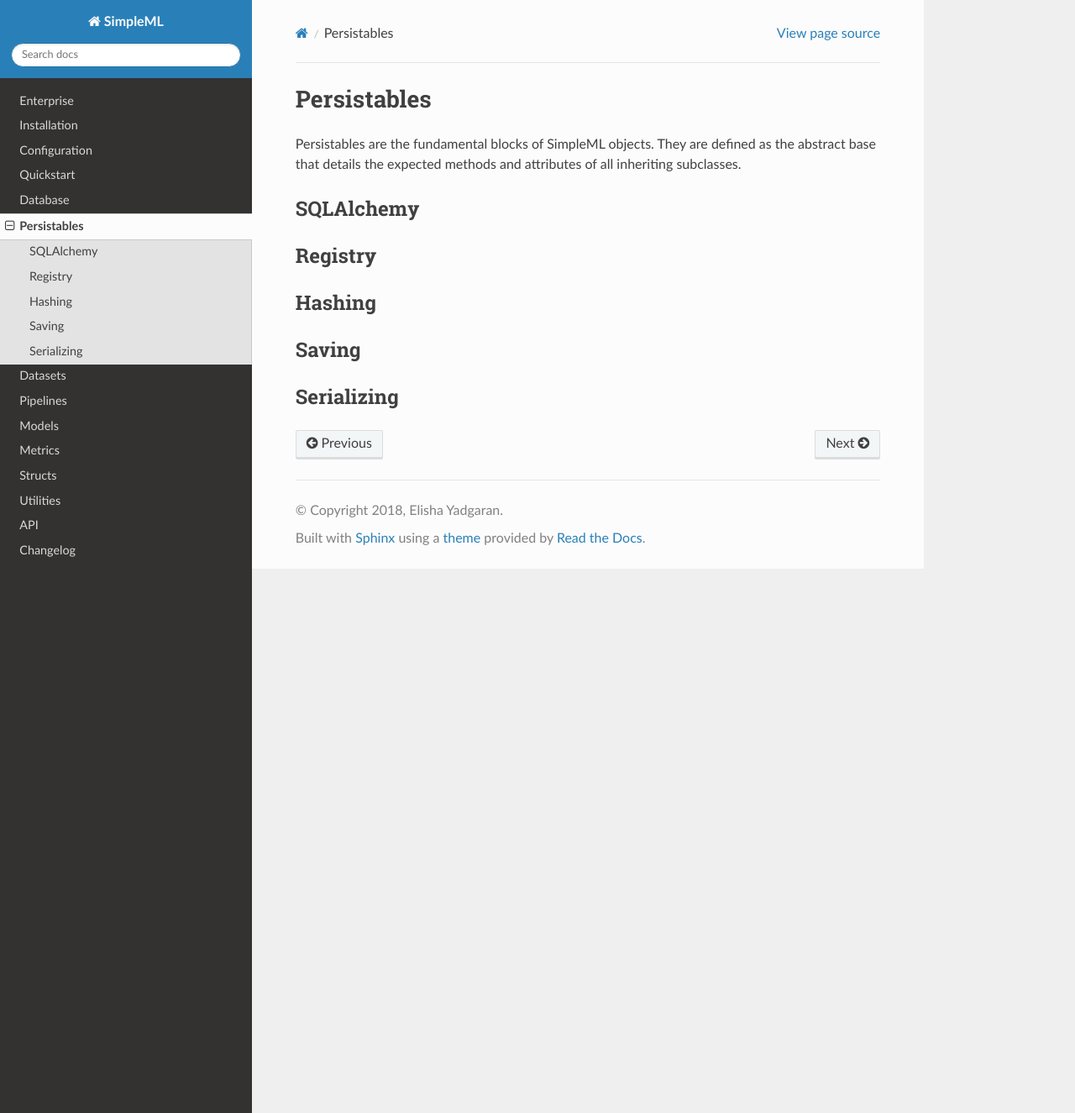
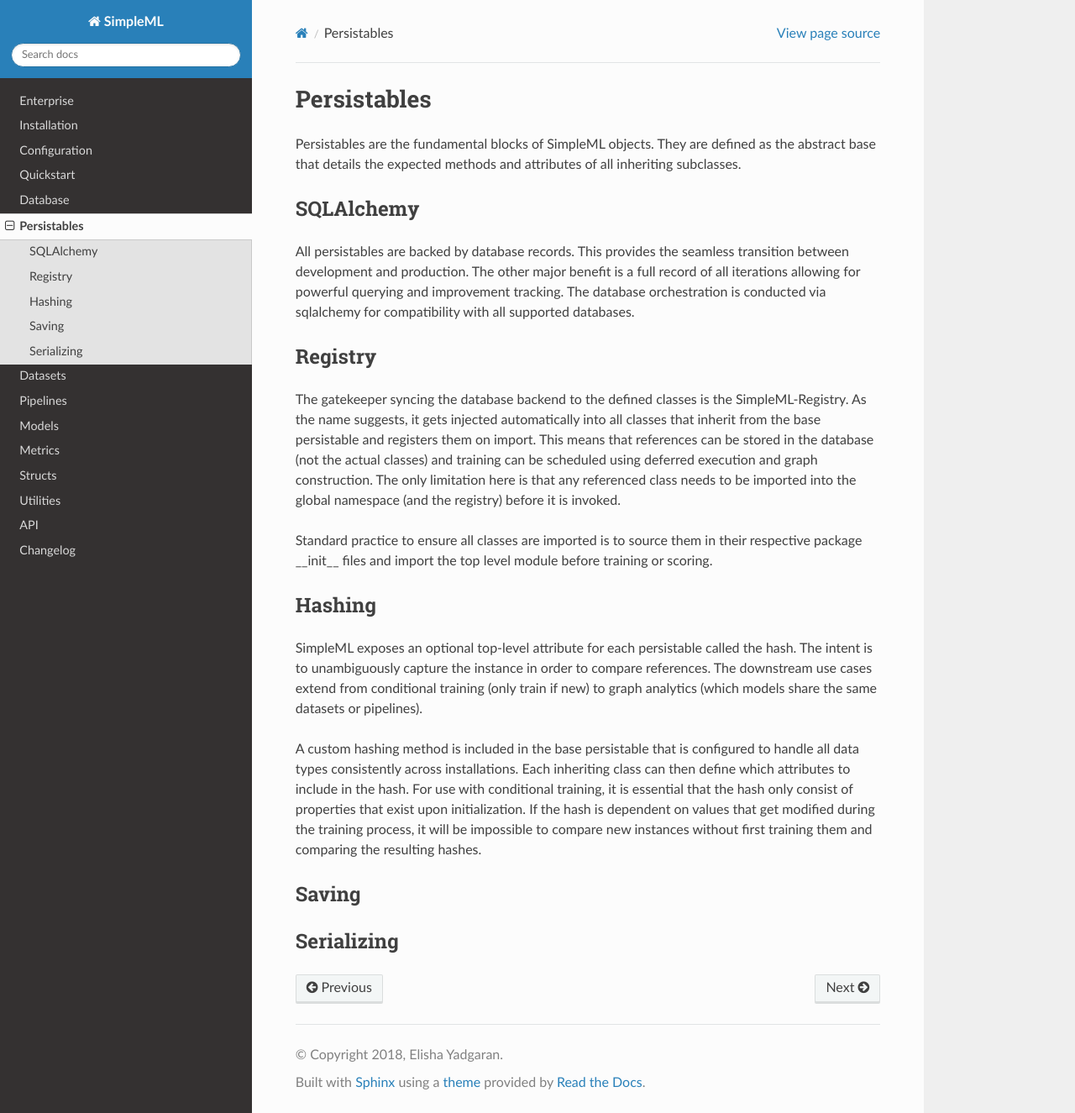
Before and after one commit to eyadgaran/SimpleML, a Sphinx documentation site: the page built from docs/source/persistables.rst, in a window 1280 px wide and 1325 px high. Shown: the whole window at 84% size. Built offline with Sphinx 7.4.7 and the Read the Docs theme 2.0.0, drawn with Linux system fonts in a browser that asks for light colours; the version number could not be read and is left out.

Commit message:
base persistable docs

```diff
--- a/docs/source/persistables.rst
+++ b/docs/source/persistables.rst
@@ -8,14 +8,42 @@
 
 SQLAlchemy
 ----------
+All persistables are backed by database records. This provides the seamless
+transition between development and production. The other major benefit is
+a full record of all iterations allowing for powerful querying and improvement
+tracking. The database orchestration is conducted via sqlalchemy for compatibility
+with all supported databases.
 
 
 Registry
 --------
+The gatekeeper syncing the database backend to the defined classes is the
+SimpleML-Registry. As the name suggests, it gets injected automatically into all
+classes that inherit from the base persistable and registers them on import.
+This means that references can be stored in the database (not the actual classes)
+and training can be scheduled using deferred execution and graph construction.
+The only limitation here is that any referenced class needs to be imported into
+the global namespace (and the registry) before it is invoked.
+
+Standard practice to ensure all classes are imported is to source them in their
+respective package __init__ files and import the top level module before training
+or scoring.
 
 
 Hashing
 -------
+SimpleML exposes an optional top-level attribute for each persistable called the
+hash. The intent is to unambiguously capture the instance in order to compare
+references. The downstream use cases extend from conditional training (only train
+if new) to graph analytics (which models share the same datasets or pipelines).
+
+A custom hashing method is included in the base persistable that is configured to
+handle all data types consistently across installations. Each inheriting class
+can then define which attributes to include in the hash. For use with conditional
+training, it is essential that the hash only consist of properties that exist
+upon initialization. If the hash is dependent on values that get modified during
+the training process, it will be impossible to compare new instances without first
+training them and comparing the resulting hashes.
 
 
 Saving
```
